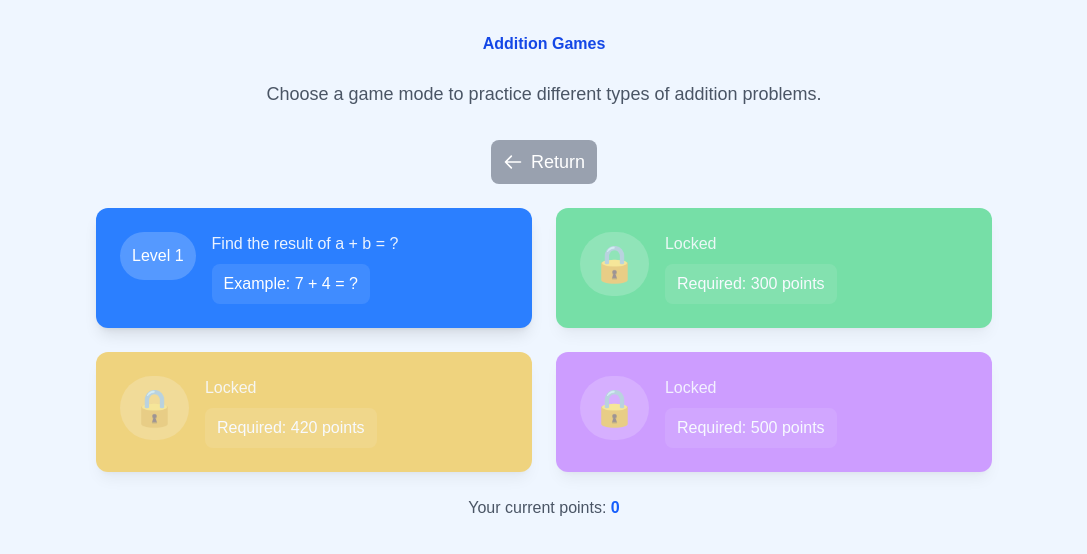
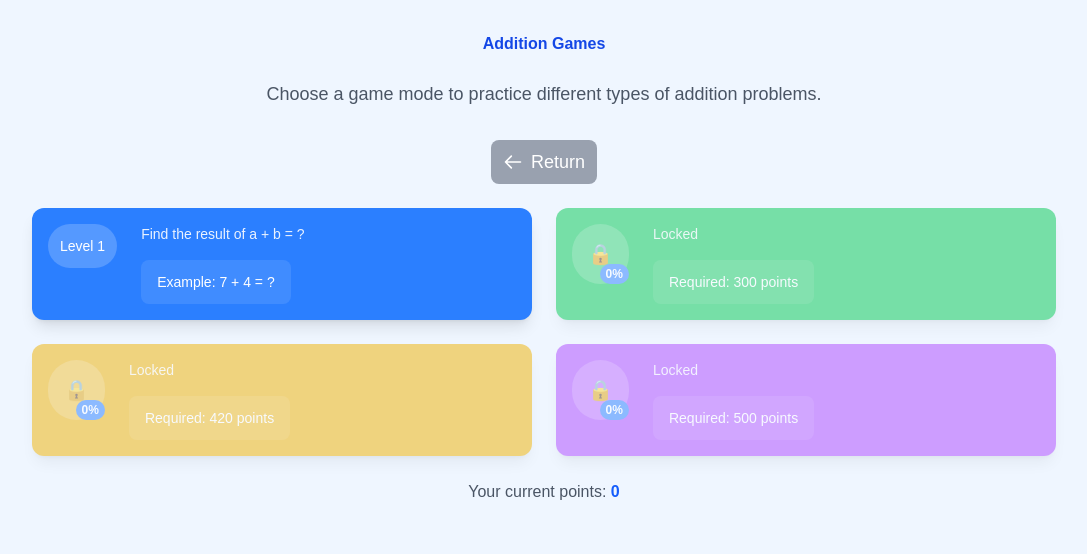
Before and after one commit to rojasmart/math-game, a Next.js app: page /games/addition in a window 1280 px wide. Shown: the top 554 px of the page, without its empty margins (96-1183 px from the left). Built offline with nearby package versions, Linux system fonts and the light colour scheme.

Commit message:
-add enhance AdditionGameMenu layout and feedback display for locked games

```diff
--- a/app/games/addition/page.tsx
+++ b/app/games/addition/page.tsx
@@ -43,7 +43,7 @@ export default function AdditionGameMenu() {
 
   return (
     <div className="bg-blue-50 min-h-screen p-8">
-      <div className="max-w-4xl mx-auto">
+      <div className="max-w-5xl mx-auto">
         <h1 className="text-1xl font-bold text-center text-blue-700 mb-6">Addition Games</h1>
         <p className="text-lg text-center text-gray-600 mb-8">Choose a game mode to practice different types of addition problems.</p>
 
@@ -62,27 +62,33 @@ export default function AdditionGameMenu() {
         <div className="grid grid-cols-1 md:grid-cols-2 gap-6">
           {additionGames.map((game) => {
             const isLocked = userPoints < game.requiredPoints;
+            const progressPercentage = Math.min(Math.round((userPoints / game.requiredPoints) * 100), 100);
 
             return (
               <div key={game.id} className="relative">
                 {isLocked ? (
-                  <div className={`${game.color.split(" ")[0]} opacity-50 text-white p-6 rounded-xl shadow-lg`}>
+                  <div className={`${game.color.split(" ")[0]} opacity-50 text-white p-4 rounded-xl shadow-lg`}>
                     <div className="flex items-start">
-                      <div className="text-4xl mr-4 bg-white/20 p-3 rounded-full">🔒</div>
+                      <div className="relative text-xl mr-6 bg-white/20 p-4 rounded-full">
+                        🔒
+                        <div className="absolute bottom-0 right-0 bg-blue-500 text-white text-xs font-bold px-1.5 py-0.5 rounded-full">
+                          {progressPercentage}%
+                        </div>
+                      </div>
                       <div>
-                        <p className="text-white/90 mb-2">Locked</p>
-                        <div className="bg-white/10 px-3 py-2 rounded-lg inline-block">Required: {game.requiredPoints} points</div>
+                        <p className="text-white/90 mb-4 text-sm">Locked</p>
+                        <div className="bg-white/10 px-4 py-3 rounded-lg inline-block text-base text-sm">Required: {game.requiredPoints} points</div>
                       </div>
                     </div>
                   </div>
                 ) : (
                   <Link href={`/games/addition/${game.id}`} className="block no-underline">
-                    <div className={`${game.color} text-white p-6 rounded-xl shadow-lg transition transform hover:scale-105 hover:shadow-xl`}>
+                    <div className={`${game.color} text-white p-4 rounded-xl shadow-lg transition transform hover:scale-105 hover:shadow-xl`}>
                       <div className="flex items-start">
-                        <div className="text-1xl mr-4 bg-white/20 p-3 rounded-full">{game.icon}</div>
+                        <div className="text-sm mr-6 bg-white/20 p-3 rounded-full">{game.icon}</div>
                         <div>
-                          <p className="text-white/90 mb-2">{game.description}</p>
-                          <div className="bg-white/10 px-3 py-2 rounded-lg inline-block">Example: {game.example}</div>
+                          <p className="text-white/90 mb-4 text-sm">{game.description}</p>
+                          <div className="bg-white/10 px-4 py-3 rounded-lg inline-block text-base text-sm">Example: {game.example}</div>
                         </div>
                       </div>
                     </div>
```
